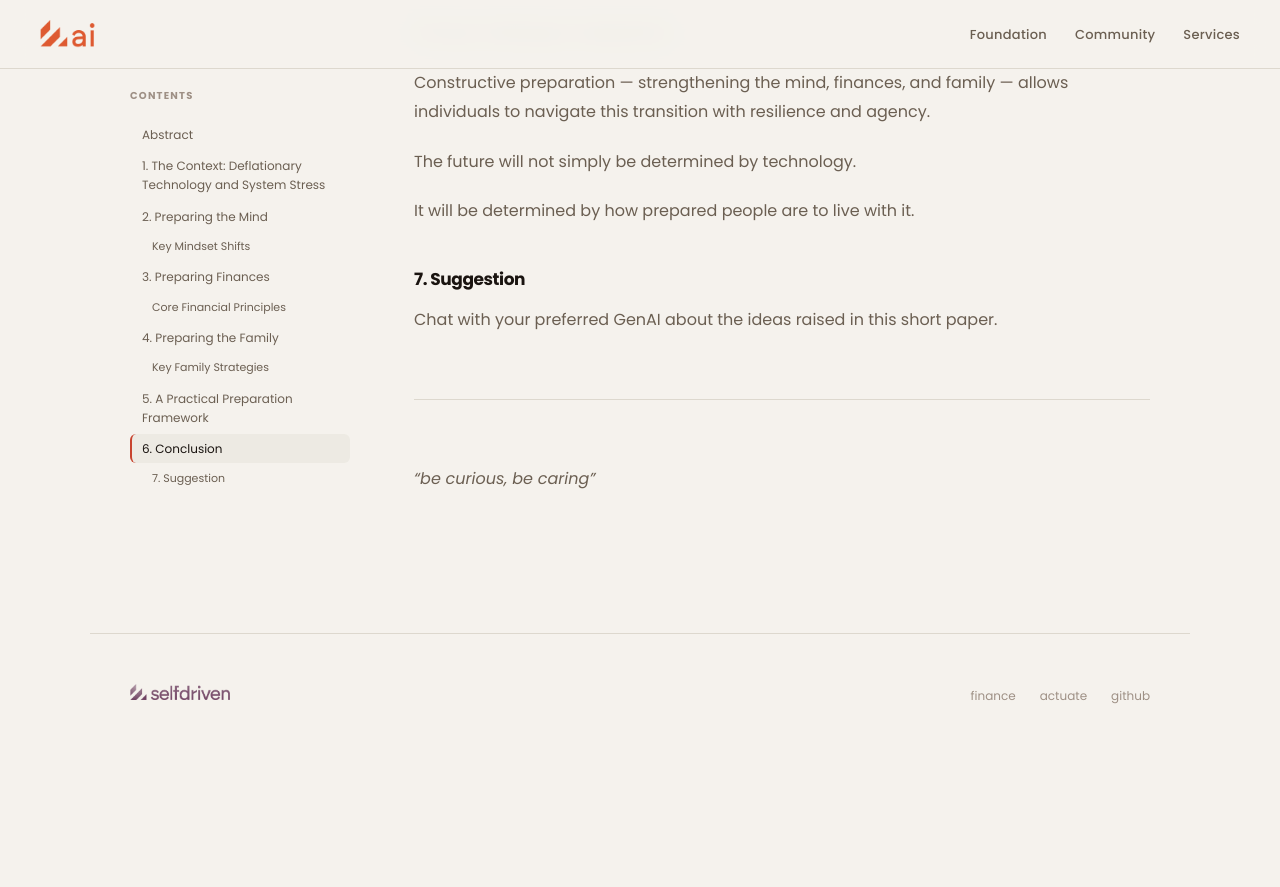
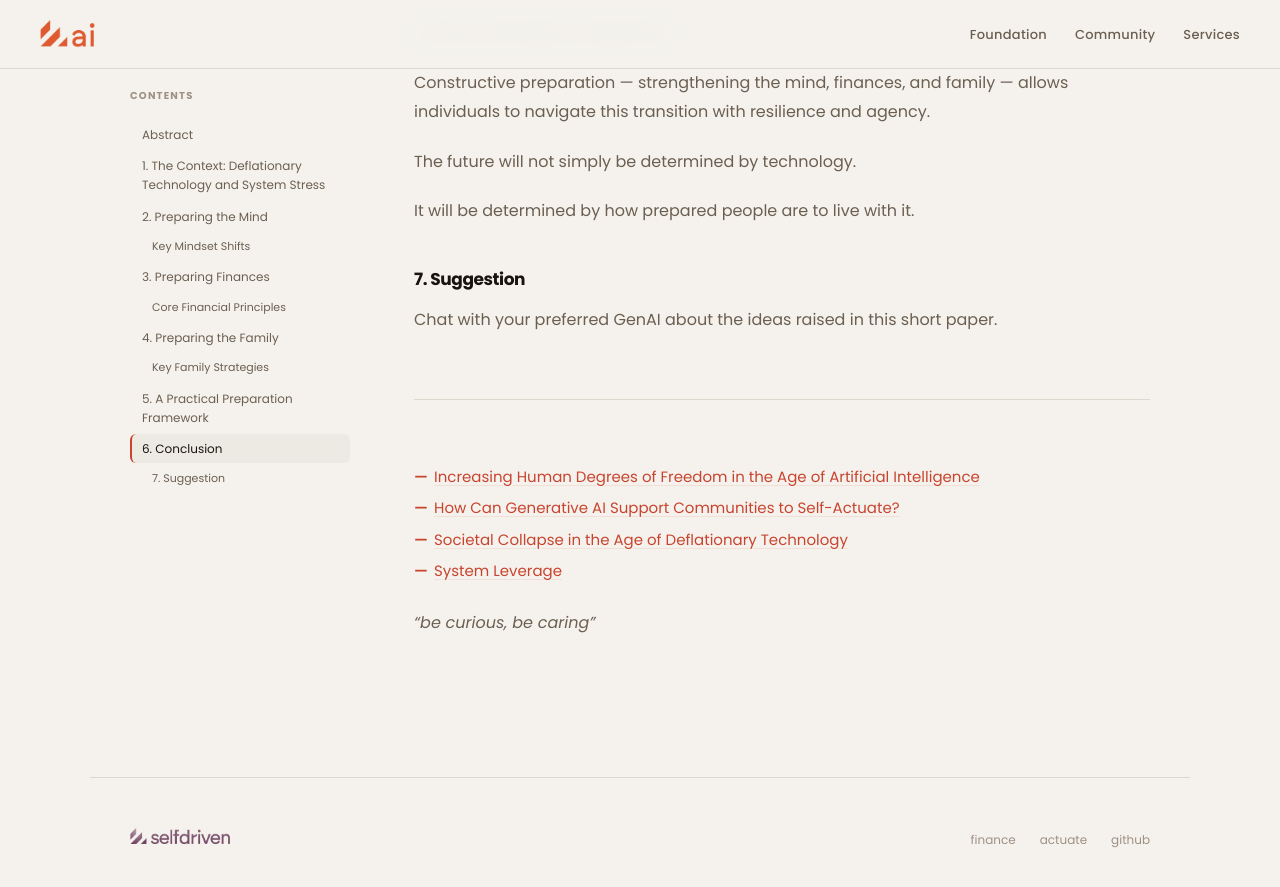
Before and after one commit to selfdriven-foundation/selfdriven-ai, a Jekyll site: the page built from docs/pages/research-constructive-prepare.md, in a window 1280 px wide and 900 px high, scrolled down 8418 px. Shown: the top 887 px of the window. Built offline with Jekyll 4.4.1, drawn with Linux system fonts in a browser that asks for light colours; before the commit the page ends 9174 px from its top, so only the background shows below that.

Commit message:
Update research-constructive-prepare.md

```diff
--- a/docs/pages/research-constructive-prepare.md
+++ b/docs/pages/research-constructive-prepare.md
@@ -244,4 +244,9 @@ Chat with your preferred GenAI about the ideas raised in this short paper.
 
 ---
 
+- [Increasing Human Degrees of Freedom in the Age of Artificial Intelligence](/research/increasing-human-degrees-of-freedom)
+- [How Can Generative AI Support Communities to Self-Actuate?](/research/ai-support-communities)
+- [Societal Collapse in the Age of Deflationary Technology](/research/societal-collapse-deflationary-technology)
+- [System Leverage](/research/system-leverage)
+
 *"be curious, be caring"*
```
